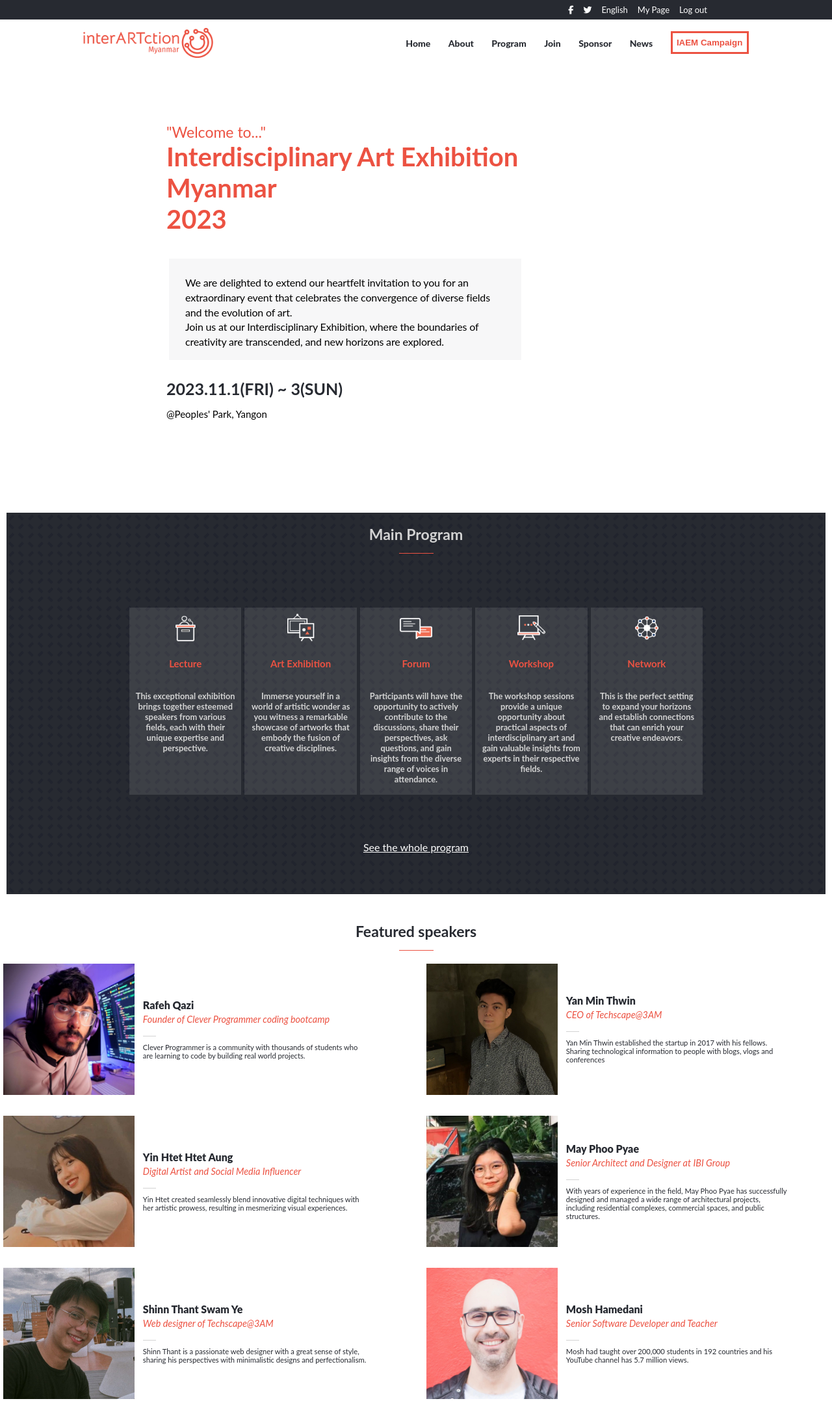
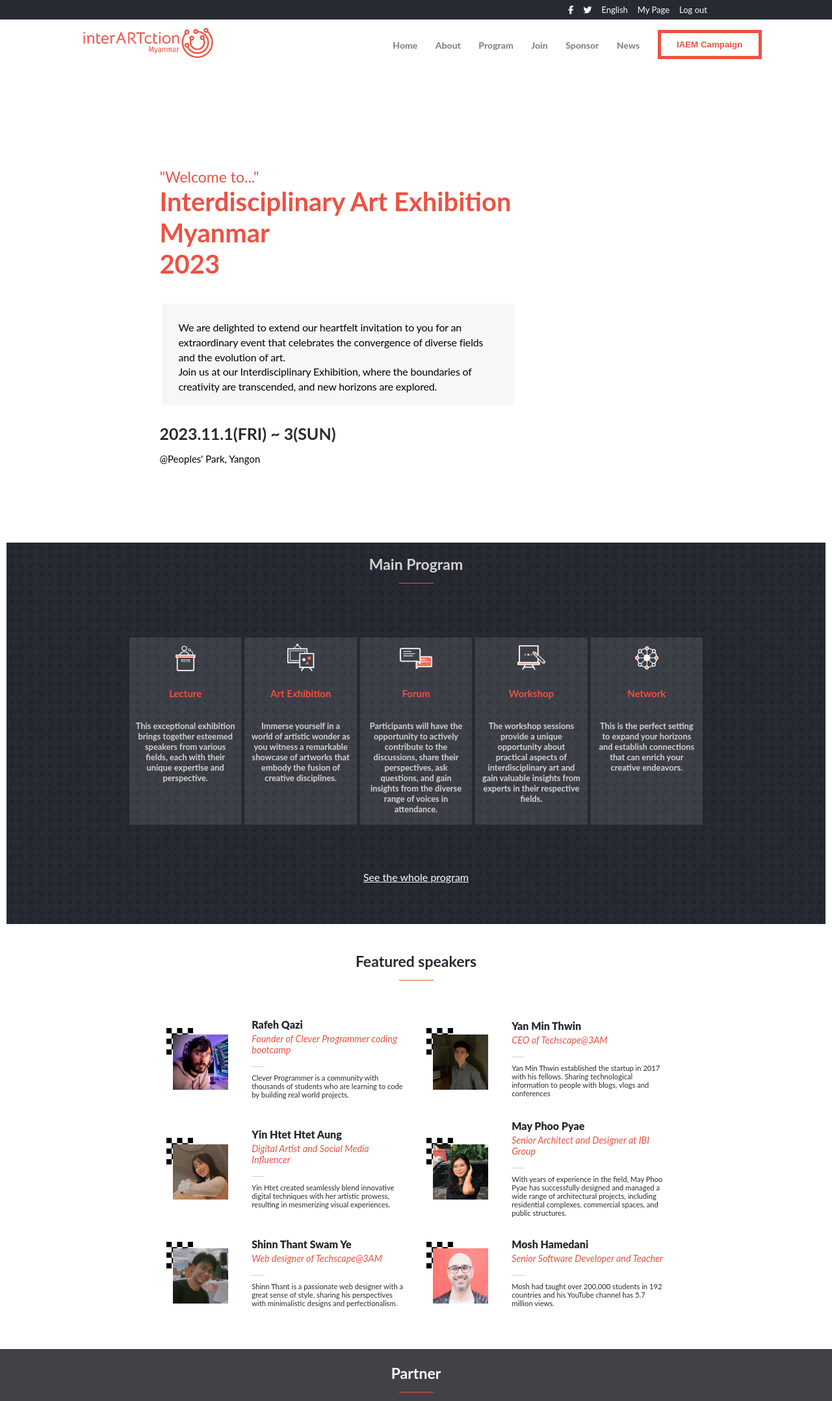
Before and after one commit to Pi1998/first-capstone, a website: page home.html in a window 1280 px wide. Shown: the top 2156 px of the page at 65% size. Drawn offline with Linux system fonts and the light colour scheme; a web font is replaced by a local one.

Commit message:
Correct errors

```diff
--- a/style.css
+++ b/style.css
@@ -226,10 +226,27 @@ body {
   gap: 20px;
 }
 
+.program-list .list-item .sub-list:hover {
+  border: 2px solid #fff;
+  transition: 0.3s;
+}
+
+.speaker-img {
+  align-items: flex-end;
+  width: fit-content;
+  height: auto;
+  background: url(speakers/checker.png);
+  background-size: 35%;
+  background-repeat: no-repeat;
+  background-position: 0% 0%;
+}
+
 .speaker-img img {
-  width: 100%;
+  width: 80%;
   height: auto;
   margin: 0;
+  padding-top: 10px;
+  padding-left: 10px;
 }
 
 .footer-logo img {
@@ -304,11 +321,6 @@ body {
   grid-template-columns: 2fr 4fr;
   align-items: center;
   gap: 0.8rem;
-}
-
-.speaker-img {
-  width: fit-content;
-  height: auto;
 }
 
 .speaker-info {
@@ -530,7 +542,7 @@ body {
   display: flex;
   justify-content: center;
   align-items: center;
-  gap: 25px;
+  gap: 0.5%;
   margin: 0 0 5% 0;
 }
 
@@ -671,23 +683,32 @@ body {
     font-weight: 800;
     font-size: 14px;
     line-height: 17px;
-    color: var(--black);
+    color: #868686;
+
   }
 
   .aeCampaign {
-    width: 120px;
-    height: 35px;
+    width: 160px;
+    height: 45px;
     background-color: var(--white);
     align-self: center;
-    border: 3.5px solid var(--orange);
+    border: 5px solid var(--orange);
     color: var(--orange);
     font-weight: 600;
   }
 
+  .main-invite-section {
+    margin-top: 10%;
+    margin-left: 18%;
+  }
+
+  .main-about-section {
+    align-items: center;
+  }
+
   .text-container {
     max-width: 732.84px;
-    margin-left: 20%;
-    margin-top: 5%;
+    margin-top: 0;
   }
 
   .content-container {
@@ -745,6 +766,11 @@ body {
     display: grid;
     grid-template-columns: 1fr 1fr;
     gap: 2rem;
+    margin-top: 5%;
+  }
+
+  .speaker-section {
+    margin: 0 20% 5%;
   }
 
   #see-more-btn {
```
Also changed, not shown: README.md.
